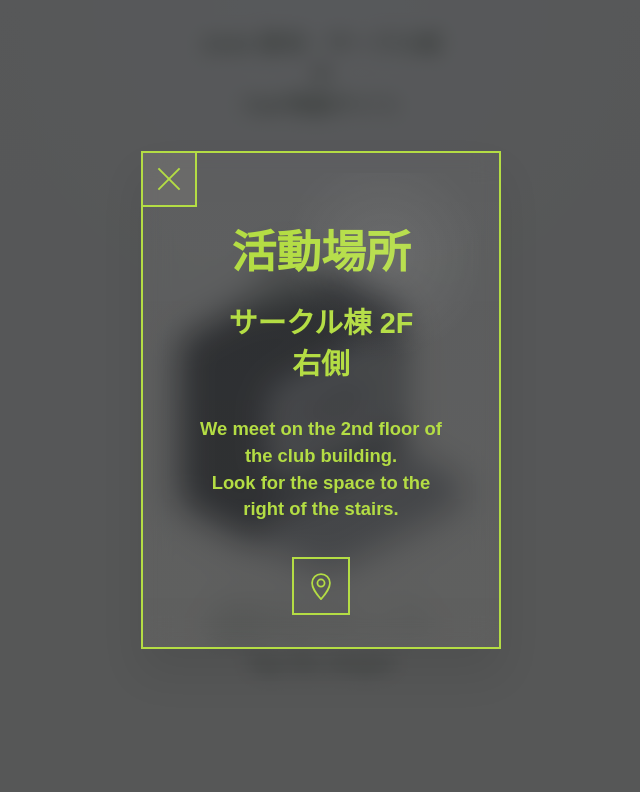
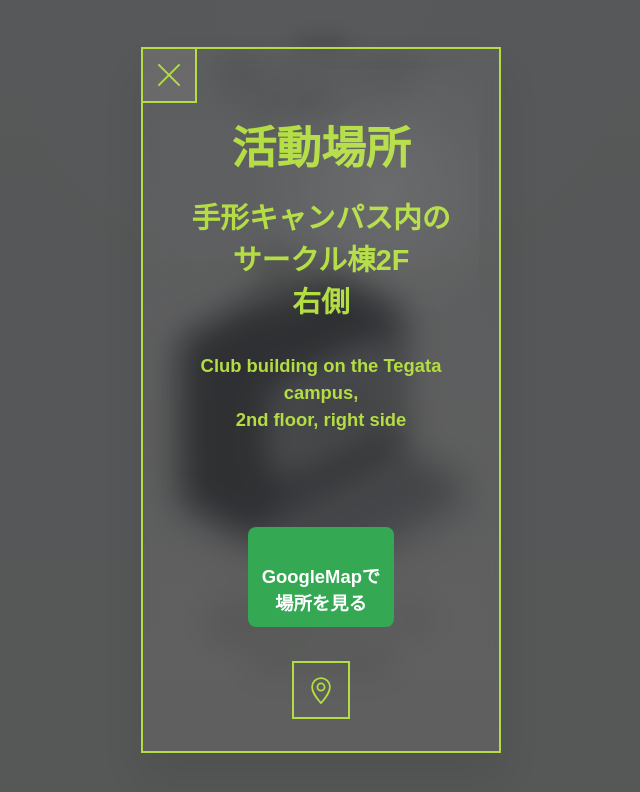
Before and after one commit to tnp-akita/26-cci, a website built with Vite: page index.html in a window 1280 px wide. Both pictures are taken after a click on the button 1222 px from the left and 128 px from the top of the page. Shown: the whole page, without its empty margins (319-959 px from the left). Built offline with nearby package versions, Linux system fonts and the light colour scheme.

Commit message:
update links and fixes

```diff
--- a/index.html
+++ b/index.html
@@ -18,7 +18,7 @@
 
     <main class="home-screen" aria-label="サークル紹介ページ">
       <div class="content-layer">
-        <p class="site-badge">2026 部活・サークル紹介<br />TNP特設サイト</p>
+        <p class="site-badge">2026 <br />部活・サークル紹介<br />TNP特設サイト</p>
 
         <button class="shape-button shape-top-left" type="button" data-modal="time" aria-label="活動時間を見る">
           <span class="icon-frame">
--- a/src/main_2.js
+++ b/src/main_2.js
@@ -17,8 +17,8 @@ const getDb = () => {
 const modalData = {
   time: {
     title: "活動時間",
-    jp: "毎週 水・金 16:30~18:30\nサークル棟 2Fにて活動",
-    en: "Every Wednesday and Friday from 4:30 PM to 6:30 PM.\nActivities are held on the 2nd floor of the club building.",
+    jp: "毎週 水・金 16:30~18:30\n土日祝日は基本無し\n長期休暇中も活動は基本ありません",
+    en: "Every Wednesday and Friday from 4:30 PM to 6:30 PM. Generally no activities on Saturdays, Sundays, \nor public holidays. Activities are also generally suspended\n during long holidays.",
     icon: `
       <svg viewBox="0 0 64 64" aria-hidden="true">
         <circle cx="32" cy="32" r="22"></circle>
@@ -33,8 +33,11 @@ const modalData = {
   },
   place: {
     title: "活動場所",
-    jp: "サークル棟 2F\n右側",
-    en: "We meet on the 2nd floor of the club building.\nLook for the space to the right of the stairs.",
+    jp: "手形キャンパス内の\nサークル棟2F\n右側",
+    en: "Club building on the Tegata campus, \n2nd floor, right side",
+
+    mapLink: "https://www.google.com/maps/place/%E3%80%92010-0852+%E7%A7%8B%E7%94%B0%E7%9C%8C%E7%A7%8B%E7%94%B0%E5%B8%82%E6%89%8B%E5%BD%A2%E5%AD%A6%E5%9C%92%E7%94%BA%EF%BC%91+%E3%82%B5%E3%83%BC%E3%82%AF%E3%83%AB%E6%A3%9F/",
+
     icon: `
       <svg viewBox="0 0 64 64" aria-hidden="true">
         <path d="M32 54s15-16 15-27a15 15 0 1 0-30 0c0 11 15 27 15 27Z"></path>
@@ -43,9 +46,9 @@ const modalData = {
     `,
   },
   faq: {
-    title: "初心者歓迎",
-    jp: "知識ゼロでも大丈夫!\n新入生も先輩がやさしくサポート",
-    en: "No experience needed.\nOur members will help you get started at your own pace.",
+    title: "活動内容",
+    jp: "ゲーム制作を中心\nとしたプログラミングによる創作活動\n\nコミックマーケット夏・冬に作品を出品",
+    en: "Creative activities centered on game development and programming.\nExhibiting works at Comic Market Summer and Winter.",
     icon: `
       <svg viewBox="0 0 64 64" aria-hidden="true">
         <path d="M24 24c0-5 4-9 9-9 6 0 10 3 10 9 0 4-2 6-6 8-4 2-5 4-5 8"></path>
@@ -54,9 +57,21 @@ const modalData = {
     `,
   },
   entry: {
-    title: "参加方法",
-    jp: "気になったら自由に見学OK!\nSNSや新歓ブースでも受付中",
+    title: "その他",
+    jp: "気になったら\n自由に見学OK!\n\nSNSや新歓ブースでも\n入会受付中",
     en: "Feel free to visit us first.\nYou can also contact us through social media or at our welcome booth.",
+
+     links: [
+    {
+      text: "サークルのHPは\nここをタップ!",
+      url: "https://tnp-homepage.vercel.app/"
+    },
+    {
+      text: "Xはここをタップ!",
+      url: "https://x.com/tnp_akita"
+    }
+  ],
+
     icon: `
       <svg viewBox="0 0 64 64" aria-hidden="true">
         <path d="M18 46 46 18"></path>
@@ -166,6 +181,27 @@ const openModal = (key) => {
   modalJp.textContent = data.jp;
   modalEn.textContent = data.en;
   modalIcon.innerHTML = data.icon;
+
+    if (data.mapLink) {
+    modalEn.innerHTML += `
+      <br><br>
+      <a href="${data.mapLink}" target="_blank" class="map-link">
+        GoogleMapで\n場所を見る
+      </a>
+    `;
+  }
+
+  if (data.links) {
+  const linksHtml = data.links
+    .map(
+      (link) =>
+        `<a href="${link.url}" target="_blank" class="map-link">${link.text}</a>`
+    )
+    .join("<br>");
+
+  modalJp.innerHTML += "<br><br>" + linksHtml;
+}
+
 
   modalLayer.classList.add("is-open");
   infoModal.dataset.active = "true";
--- a/src/style_2.css
+++ b/src/style_2.css
@@ -956,3 +956,42 @@ canvas {
     scroll-behavior: auto !important;
   }
 }
+
+
+.map-link,
+.hp-link,
+.x-link {
+  display: inline-block;
+  margin-top: 14px;
+  padding: 10px 14px;
+
+  color: white;
+  text-decoration: none;
+  border-radius: 8px;
+  font-weight: 700;
+
+  transition: transform 0.15s ease, opacity 0.15s ease;
+}
+
+/* Google Map */
+.map-link {
+  background-color: #34A853;
+}
+
+/* Website */
+.hp-link {
+  background-color: #1a73e8;
+}
+
+/* X */
+.x-link {
+  background-color: #000000;
+}
+
+/* 押したときの動き */
+.map-link:hover,
+.hp-link:hover,
+.x-link:hover {
+  transform: translateY(-1px);
+  opacity: 0.9;
+}
```
Also changed, not shown: 2 other files.
